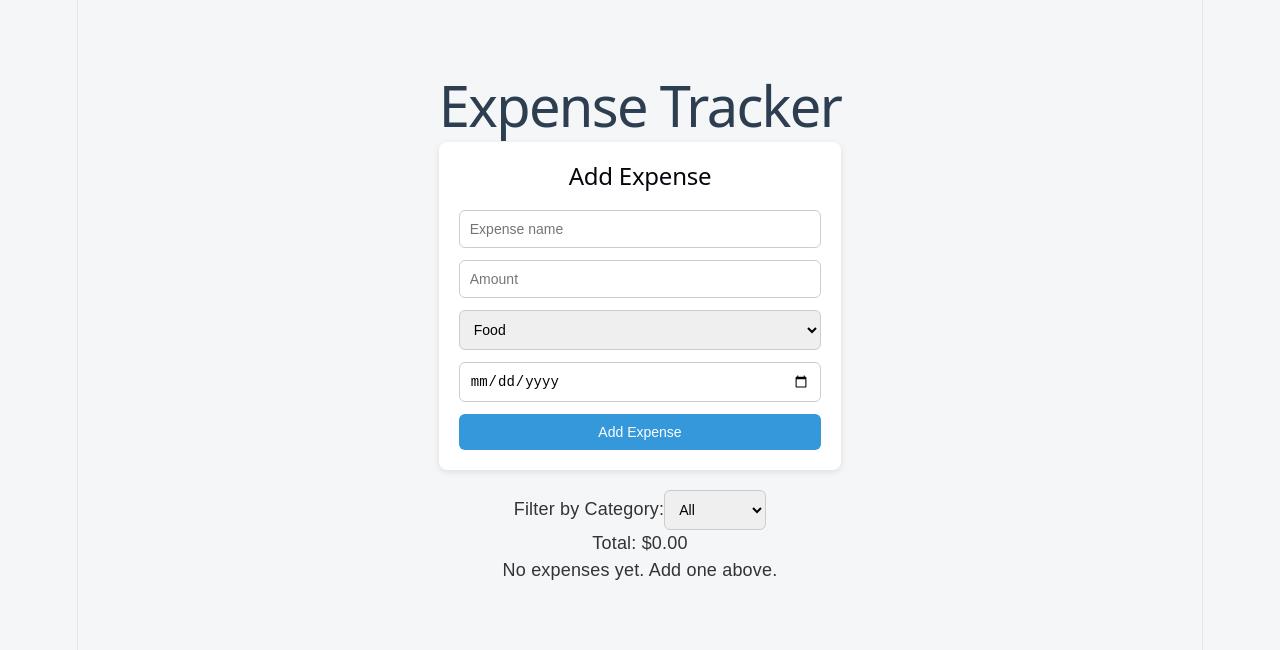
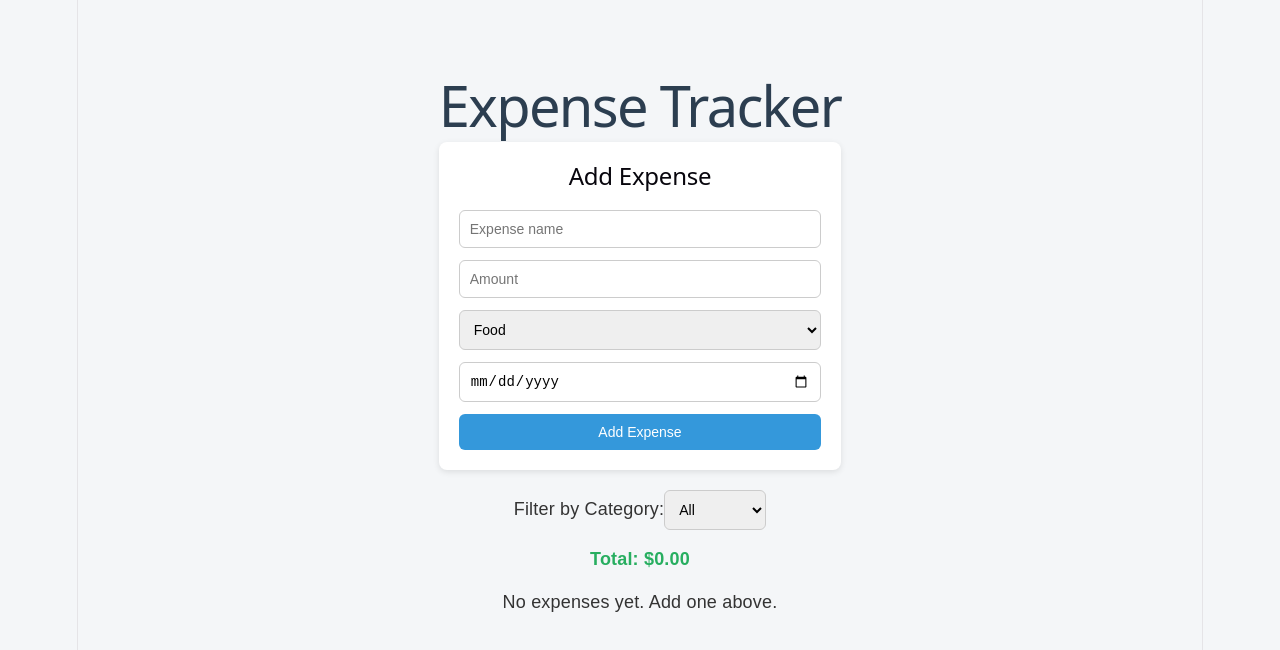
Before and after one commit to Ible-creat/expense-tracker, a React (Vite) app: page / in a window 1280 px wide. Shown: the top 650 px of the page. Built offline with nearby package versions, Linux system fonts and the light colour scheme.

Commit message:
Apply className to total and filter for correct styling

```diff
--- a/src/App.jsx
+++ b/src/App.jsx
@@ -26,11 +26,13 @@ function App() {
     <div className="app">
       <h1>Expense Tracker</h1>
       <ExpenseForm onAddExpense={handleAddExpense} />
-      <ExpenseFilter
-        selectedCategory={selectedCategory}
-        onFilterChange={setSelectedCategory}
-      />
-      <p>Total: ${total.toFixed(2)}</p>
+      <div className="filter">
+        <ExpenseFilter
+          selectedCategory={selectedCategory}
+          onFilterChange={setSelectedCategory}
+        />
+      </div>
+      <p className="total">Total: ${total.toFixed(2)}</p>
       <ExpenseList
         expenses={filteredExpenses}
         onDelete={handleDelete}
```
